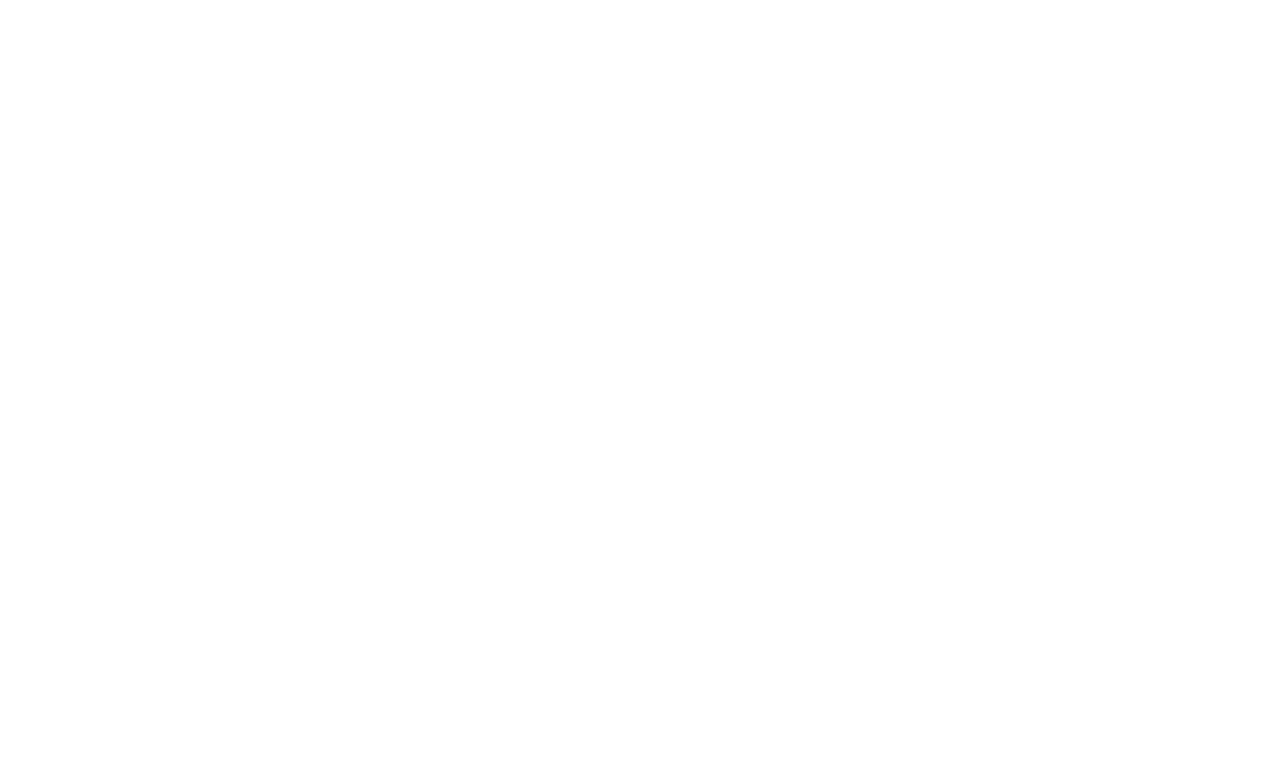
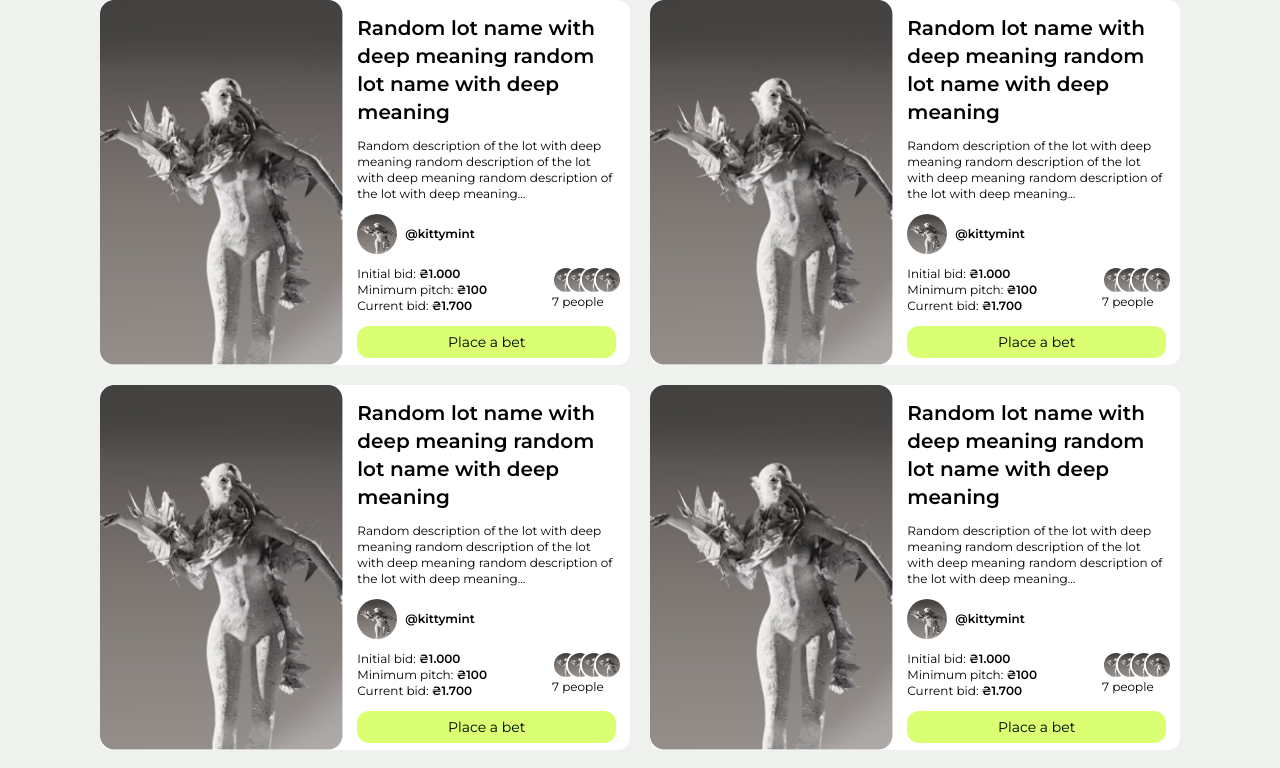
Before and after one commit to Calamity-Reaper/hackathon_test_task, a Vue app in the folder client/: page / in a window 1280 px wide. Shown: the top 768 px of the page. Built offline with nearby package versions, Linux system fonts and the light colour scheme.

Commit message:
Auction cards layout

```diff
--- a/client/src/assets/main.css
+++ b/client/src/assets/main.css
@@ -5,3 +5,7 @@
 * {
     font-family: 'Montserrat', sans-serif;
 }
+
+body {
+    background-color: #EFF1EF;
+}
--- /dev/null
+++ b/client/src/components/AuctionCard.vue
@@ -0,0 +1,48 @@
+<script setup lang="ts">
+
+</script>
+
+<template>
+  <div class="flex bg-white rounded-xl w-[530px] h-[365px]">
+    <img src="@/assets/img/AuctionCard.png" alt="auction card" class="rounded-xl">
+    <div class="flex flex-col gap-3 p-3.5">
+      <h2 class="text-xl font-bold">
+        Random lot name with deep meaning random lot name with deep meaning
+      </h2>
+      <p class="text-xs">
+        Random description of the lot with deep meaning random description of the lot with deep meaning random description of the lot with deep meaning...
+      </p>
+      <div class="flex gap-2 items-center">
+        <img src="@/assets/img/AuctionCard.png" alt="avatar" class="w-10 h-10 rounded-full">
+        <p class="text-xs font-bold">
+          @kittymint
+        </p>
+      </div>
+      <div class="flex justify-between">
+        <div class="text-xs">
+          <p>Initial bid: <b>₴1.000</b></p>
+          <p>Minimum pitch: <b>₴100</b></p>
+          <p>Current bid: <b>₴1.700</b></p>
+        </div>
+        <div class="w-16">
+          <div class="relative">
+            <img src="@/assets/img/AuctionCard.png" alt="avatar" class="w-7 h-7 absolute rounded-full border-2 border-white">
+            <img src="@/assets/img/AuctionCard.png" alt="avatar" class="w-7 h-7 absolute rounded-full border-2 border-white translate-x-1/2">
+            <img src="@/assets/img/AuctionCard.png" alt="avatar" class="w-7 h-7 absolute rounded-full border-2 border-white translate-x-full">
+            <img src="@/assets/img/AuctionCard.png" alt="avatar" class="w-7 h-7 absolute rounded-full border-2 border-white translate-x-3/2">
+          </div>
+          <p class="text-xs mt-7">
+            7 people
+          </p>
+        </div>
+      </div>
+      <button class="text-sm bg-green-primary py-1.5 rounded-xl hover:brightness-90 transition-all duration-200">
+        Place a bet
+      </button>
+    </div>
+  </div>
+</template>
+
+<style scoped>
+
+</style>
--- /dev/null
+++ b/client/src/components/AuctionCards.vue
@@ -0,0 +1,19 @@
+<script setup lang="ts">
+
+import AuctionCard from "@/components/AuctionCard.vue";
+</script>
+
+<template>
+  <div class="grid grid-cols-fit-3 gap-5 justify-center">
+    <AuctionCard/>
+    <AuctionCard/>
+    <AuctionCard/>
+    <AuctionCard/>
+    <AuctionCard/>
+    <AuctionCard/>
+  </div>
+</template>
+
+<style scoped>
+
+</style>
--- a/client/src/views/HomeView.vue
+++ b/client/src/views/HomeView.vue
@@ -1,5 +1,9 @@
-<script setup lang="ts"></script>
+<script setup lang="ts">
+import AuctionCards from "@/components/AuctionCards.vue";
+</script>
 
 <template>
-  <main></main>
+  <main class="w-screen h-screen">
+    <AuctionCards/>
+  </main>
 </template>
--- a/client/tailwind.config.js
+++ b/client/tailwind.config.js
@@ -2,11 +2,18 @@
 export default {
   content: ['./index.html', './src/**/*.{vue,js,ts,jsx,tsx}'],
   theme: {
-    colors: {
-      'green-primary': '#DAFF72',
-      'gray-primary': '#EFF1EF'
-    },
-    extend: {}
+    extend: {
+      colors: {
+        'green-primary': '#DAFF72',
+        'gray-primary': '#EFF1EF',
+      },
+      translate: {
+        '3/2': '150%'
+      },
+      gridTemplateColumns: {
+        'fit-3': 'repeat(auto-fill, 530px)'
+      }
+    }
   },
   plugins: []
 }
```
Also changed, not shown: client/src/assets/img/AuctionCard.png (added).
